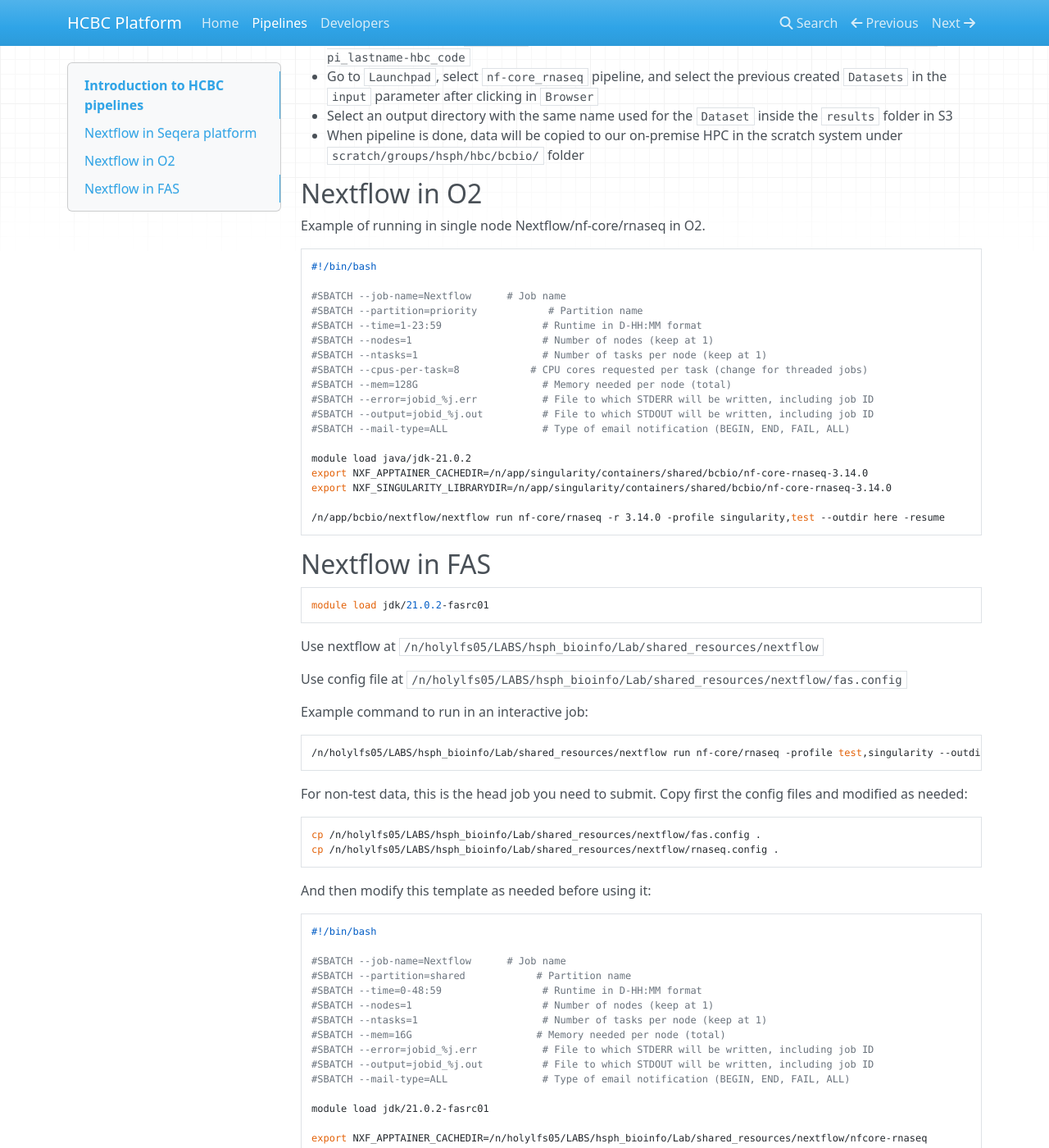
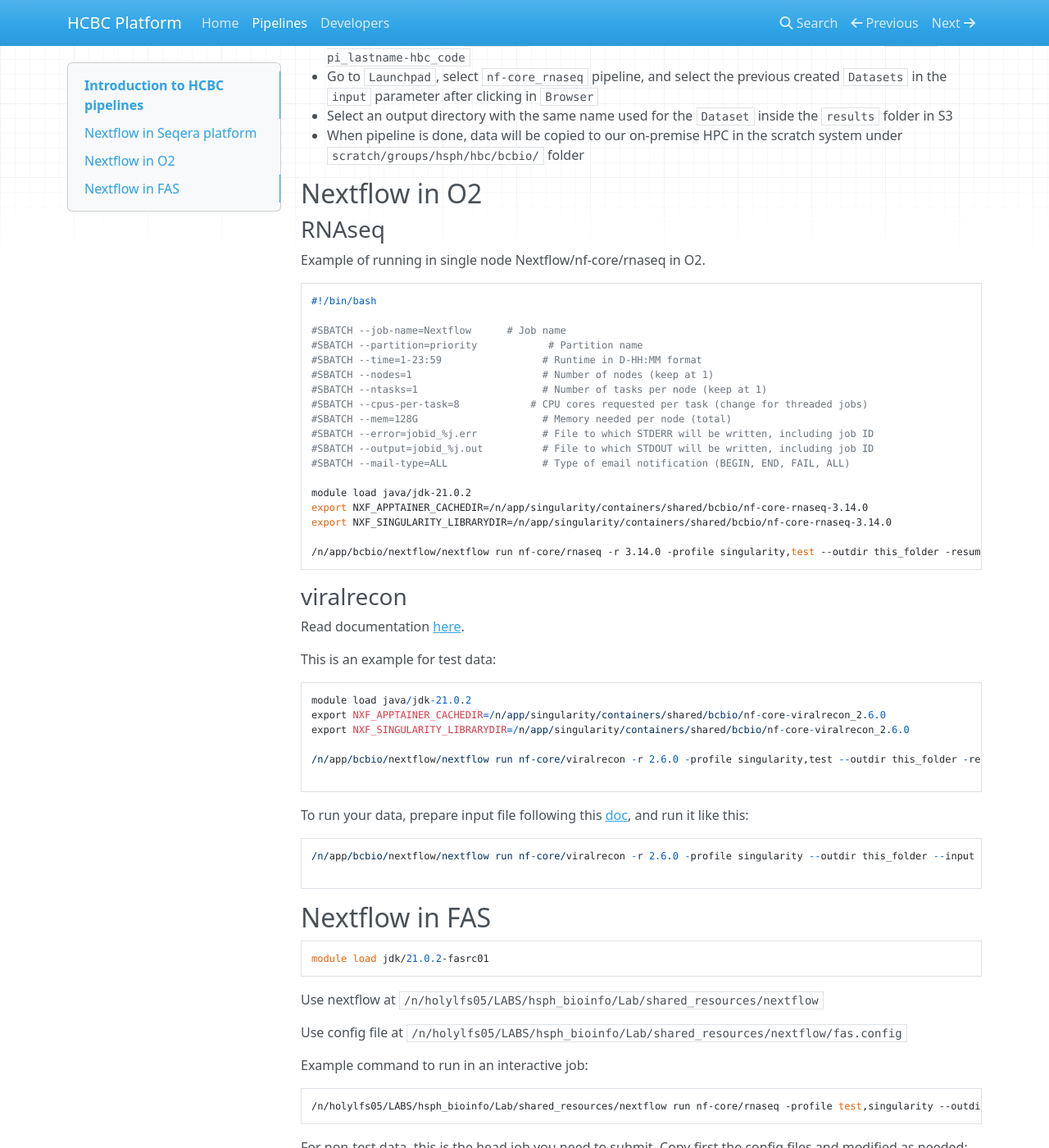
Before and after one commit to upendrabhattarai/test, an MkDocs documentation site: the page built from docs/pipelines.md, in a window 1280 px wide and 1400 px high, scrolled down 578 px. Shown: the whole window at 82% size. Built offline with MkDocs 1.6.1, drawn with Linux system fonts in a browser that asks for light colours; nearby versions of some CDN libraries.

Commit message:
add viralrecon pipeline

````diff
--- a/docs/pipelines.md
+++ b/docs/pipelines.md
@@ -29,6 +29,8 @@ You can add more columns to this file with more metadata, and use this file as t
 
 ## Nextflow in O2
 
+### RNAseq
+
 Example of running in single node Nextflow/nf-core/rnaseq in O2.
 
 ```
@@ -49,8 +51,31 @@ module load java/jdk-21.0.2
 export NXF_APPTAINER_CACHEDIR=/n/app/singularity/containers/shared/bcbio/nf-core-rnaseq-3.14.0
 export NXF_SINGULARITY_LIBRARYDIR=/n/app/singularity/containers/shared/bcbio/nf-core-rnaseq-3.14.0
 
-/n/app/bcbio/nextflow/nextflow run nf-core/rnaseq -r 3.14.0 -profile singularity,test --outdir here -resume
+/n/app/bcbio/nextflow/nextflow run nf-core/rnaseq -r 3.14.0 -profile singularity,test --outdir this_folder -resume
 ```
+
+### viralrecon
+
+Read documentation [here](https://nf-co.re/viralrecon/2.6.0/).
+
+
+This is an example for test data:
+
+```
+module load java/jdk-21.0.2
+export NXF_APPTAINER_CACHEDIR=/n/app/singularity/containers/shared/bcbio/nf-core-viralrecon_2.6.0
+export NXF_SINGULARITY_LIBRARYDIR=/n/app/singularity/containers/shared/bcbio/nf-core-viralrecon_2.6.0
+
+/n/app/bcbio/nextflow/nextflow run nf-core/viralrecon -r 2.6.0 -profile singularity,test --outdir this_folder -resume
+
+```
+To run your data, prepare input file following this [doc](https://nf-co.re/viralrecon/2.6.0/docs/usage/#samplesheet-format), and run it like this:
+
+```
+/n/app/bcbio/nextflow/nextflow run nf-core/viralrecon -r 2.6.0 -profile singularity --outdir this_folder --input samplesheet.csv -resume
+
+```
+
 
 ## Nextflow in FAS
 
````
